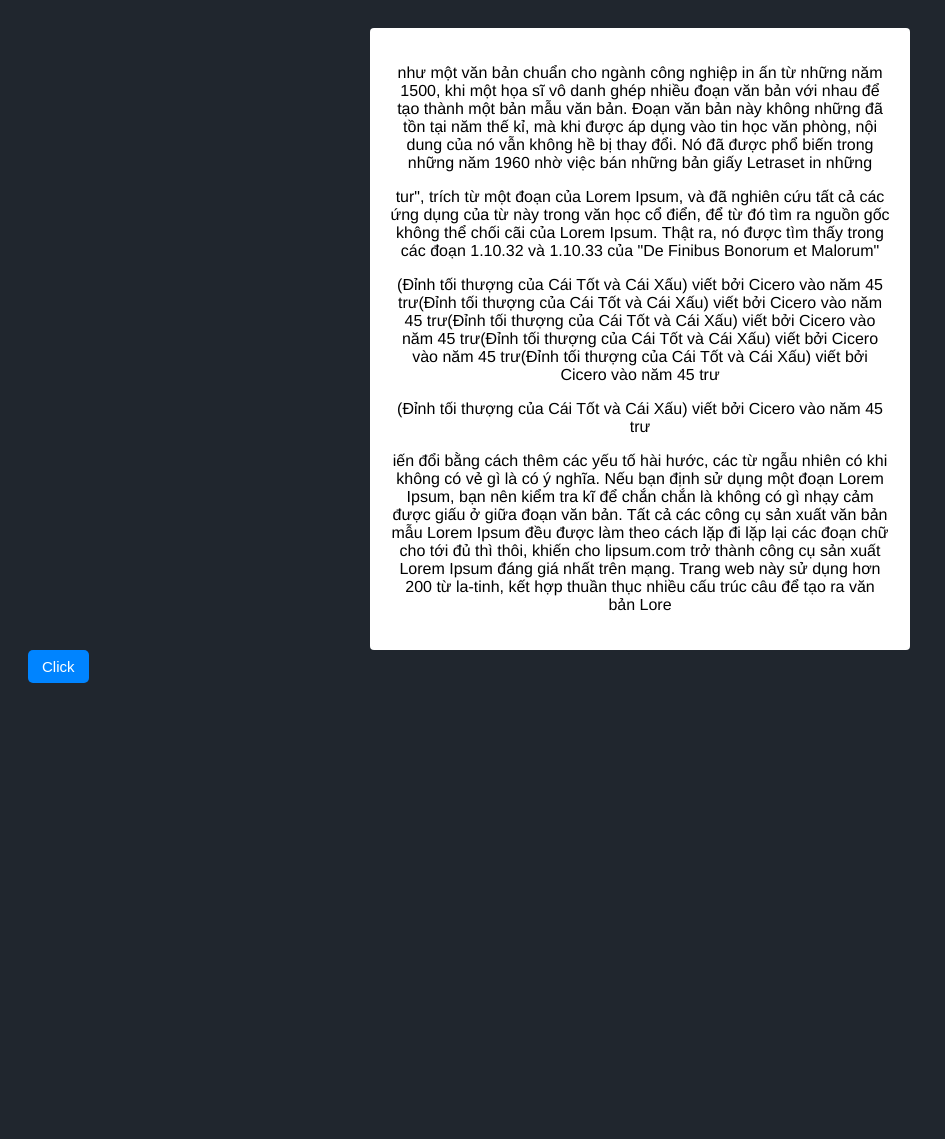
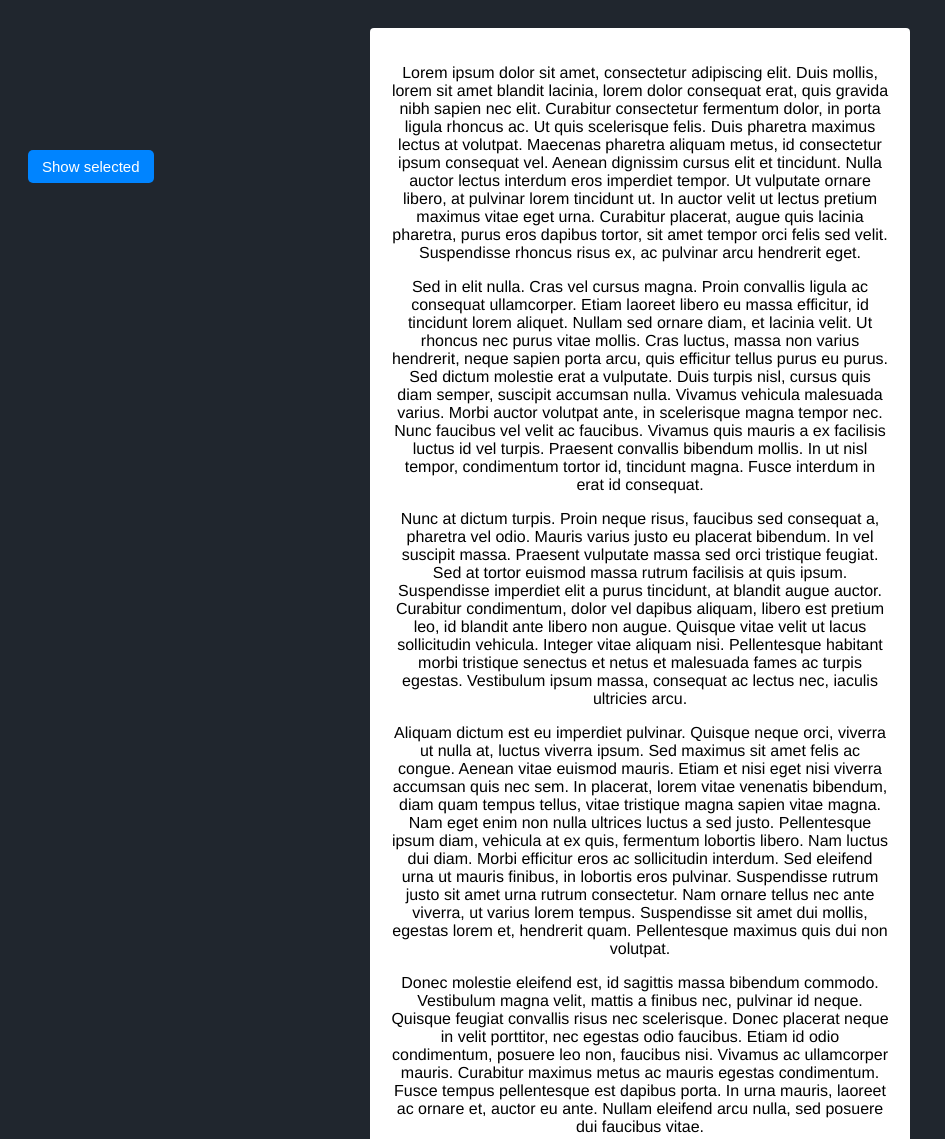
Before and after one commit to nhonx/jquery-multi-select-paragraph, a plain HTML site: page index.html in a window 1280 px wide. Shown: the top 1139 px of the page, without its empty margins (0-945 px from the left). Before the commit the page ends 800 px from the top, so only its background shows below. Drawn offline with nearby package versions, Linux system fonts and the light colour scheme.

Commit message:
Fix
Fix for demo site

```diff
--- a/base.css
+++ b/base.css
@@ -21,6 +21,8 @@ body {
     padding: 8px 14px;
     font-size: 15px;
     color: #fff;
+    top:150px;
+    position:absolute;
   }
 
   #banner-message.alt {
--- a/base.js
+++ b/base.js
@@ -1,6 +1,6 @@
 window.onload = function () {
     $("#banner-message").pselect();
     $("#show").click(function () {
-        alert($("#banner-message").pselect("selected"));
+        alert($("#banner-message").pselect("selected").parent().text());
     });
 }
--- a/index.html
+++ b/index.html
@@ -6,29 +6,59 @@
   <meta name="robots" content="noindex, nofollow">
   <meta name="googlebot" content="noindex, nofollow">
   <meta name="viewport" content="width=device-width, initial-scale=1">
-    <script type="text/javascript" src="http://cdnjs.cloudflare.com/ajax/libs/jquery/3.3.1/jquery.js"></script>
+  <script type="text/javascript" src="https://cdnjs.cloudflare.com/ajax/libs/jquery/3.3.1/jquery.min.js"></script>
   <script type="text/javascript" src="js/jquery.multiselpar.js"></script>
   <script type="text/javascript" src="base.js"></script>
   <link rel="stylesheet" type="text/css" href="base.css">
   <title>Multiselect paragraph</title>
 </head>
+
 <body>
   <div id="banner-message">
     <p>
-          như một văn bản chuẩn cho ngành công nghiệp in ấn từ những năm 1500, khi một họa sĩ vô danh ghép nhiều đoạn văn bản với nhau để tạo thành một bản mẫu văn bản. Đoạn văn bản này không những đã tồn tại năm thế kỉ, mà khi được áp dụng vào tin học văn phòng,
-          nội dung của nó vẫn không hề bị thay đổi. Nó đã được phổ biến trong những năm 1960 nhờ việc bán những bản giấy Letraset in những
+      Lorem ipsum dolor sit amet, consectetur adipiscing elit. Duis mollis, lorem sit amet blandit lacinia, lorem dolor consequat
+      erat, quis gravida nibh sapien nec elit. Curabitur consectetur fermentum dolor, in porta ligula rhoncus ac. Ut quis
+      scelerisque felis. Duis pharetra maximus lectus at volutpat. Maecenas pharetra aliquam metus, id consectetur ipsum
+      consequat vel. Aenean dignissim cursus elit et tincidunt. Nulla auctor lectus interdum eros imperdiet tempor. Ut vulputate
+      ornare libero, at pulvinar lorem tincidunt ut. In auctor velit ut lectus pretium maximus vitae eget urna. Curabitur
+      placerat, augue quis lacinia pharetra, purus eros dapibus tortor, sit amet tempor orci felis sed velit. Suspendisse
+      rhoncus risus ex, ac pulvinar arcu hendrerit eget.
     </p>
     <p>
-          tur", trích từ một đoạn của Lorem Ipsum, và đã nghiên cứu tất cả các ứng dụng của từ này trong văn học cổ điển, để từ đó tìm ra nguồn gốc không thể chối cãi của Lorem Ipsum. Thật ra, nó được tìm thấy trong các đoạn 1.10.32 và 1.10.33 của "De Finibus Bonorum
-          et Malorum" <p>(Đỉnh tối thượng của Cái Tốt và Cái Xấu) viết bởi Cicero vào năm 45 trư(Đỉnh tối thượng của Cái Tốt và Cái Xấu) viết bởi Cicero vào năm 45 trư(Đỉnh tối thượng của Cái Tốt và Cái Xấu) viết bởi Cicero vào năm 45 trư(Đỉnh tối thượng của Cái Tốt và Cái Xấu) viết bởi Cicero vào năm 45 trư(Đỉnh tối thượng của Cái Tốt và Cái Xấu) viết bởi Cicero vào năm 45 trư</p>(Đỉnh tối thượng của Cái Tốt và Cái Xấu) viết bởi Cicero vào năm 45 trư
+    Sed in elit nulla. Cras vel cursus magna. Proin convallis ligula ac consequat ullamcorper. Etiam laoreet libero eu massa
+    efficitur, id tincidunt lorem aliquet. Nullam sed ornare diam, et lacinia velit. Ut rhoncus nec purus vitae mollis. Cras
+    luctus, massa non varius hendrerit, neque sapien porta arcu, quis efficitur tellus purus eu purus. Sed dictum molestie
+    erat a vulputate. Duis turpis nisl, cursus quis diam semper, suscipit accumsan nulla. Vivamus vehicula malesuada varius.
+    Morbi auctor volutpat ante, in scelerisque magna tempor nec. Nunc faucibus vel velit ac faucibus. Vivamus quis mauris
+    a ex facilisis luctus id vel turpis. Praesent convallis bibendum mollis. In ut nisl tempor, condimentum tortor id, tincidunt
+    magna. Fusce interdum in erat id consequat.
   </p>
     <p>
-
-          iến đổi bằng cách thêm các yếu tố hài hước, các từ ngẫu nhiên có khi không có vẻ gì là có ý nghĩa. Nếu bạn định sử dụng một đoạn Lorem Ipsum, bạn nên kiểm tra kĩ để chắn chắn là không có gì nhạy cảm được giấu ở giữa đoạn văn bản. Tất cả các công cụ sản
-          xuất văn bản mẫu Lorem Ipsum đều được làm theo cách lặp đi lặp lại các đoạn chữ cho tới đủ thì thôi, khiến cho lipsum.com trở thành công cụ sản xuất Lorem Ipsum đáng giá nhất trên mạng. Trang web này sử dụng hơn 200 từ la-tinh, kết hợp thuần thục
-          nhiều cấu trúc câu để tạo ra văn bản Lore
+      Nunc at dictum turpis. Proin neque risus, faucibus sed consequat a, pharetra vel odio. Mauris varius justo eu placerat bibendum.
+      In vel suscipit massa. Praesent vulputate massa sed orci tristique feugiat. Sed at tortor euismod massa rutrum facilisis
+      at quis ipsum. Suspendisse imperdiet elit a purus tincidunt, at blandit augue auctor. Curabitur condimentum, dolor
+      vel dapibus aliquam, libero est pretium leo, id blandit ante libero non augue. Quisque vitae velit ut lacus sollicitudin
+      vehicula. Integer vitae aliquam nisi. Pellentesque habitant morbi tristique senectus et netus et malesuada fames ac
+      turpis egestas. Vestibulum ipsum massa, consequat ac lectus nec, iaculis ultricies arcu.
+    </p>
+    <p>
+      Aliquam dictum est eu imperdiet pulvinar. Quisque neque orci, viverra ut nulla at, luctus viverra ipsum. Sed maximus sit
+      amet felis ac congue. Aenean vitae euismod mauris. Etiam et nisi eget nisi viverra accumsan quis nec sem. In placerat,
+      lorem vitae venenatis bibendum, diam quam tempus tellus, vitae tristique magna sapien vitae magna. Nam eget enim non
+      nulla ultrices luctus a sed justo. Pellentesque ipsum diam, vehicula at ex quis, fermentum lobortis libero. Nam luctus
+      dui diam. Morbi efficitur eros ac sollicitudin interdum. Sed eleifend urna ut mauris finibus, in lobortis eros pulvinar.
+      Suspendisse rutrum justo sit amet urna rutrum consectetur. Nam ornare tellus nec ante viverra, ut varius lorem tempus.
+      Suspendisse sit amet dui mollis, egestas lorem et, hendrerit quam. Pellentesque maximus quis dui non volutpat.
+    </p>
+    <p>
+      Donec molestie eleifend est, id sagittis massa bibendum commodo. Vestibulum magna velit, mattis a finibus nec, pulvinar id
+      neque. Quisque feugiat convallis risus nec scelerisque. Donec placerat neque in velit porttitor, nec egestas odio faucibus.
+      Etiam id odio condimentum, posuere leo non, faucibus nisi. Vivamus ac ullamcorper mauris. Curabitur maximus metus ac
+      mauris egestas condimentum. Fusce tempus pellentesque est dapibus porta. In urna mauris, laoreet ac ornare et, auctor
+      eu ante. Nullam eleifend arcu nulla, sed posuere dui faucibus vitae.
     </p>
   </div>
-      <button id="show">Click</button>
+  <button id="show">Show selected</button>
 </body>
+
 </html>
```
Lines whose indentation alone changed are shown as unchanged.
